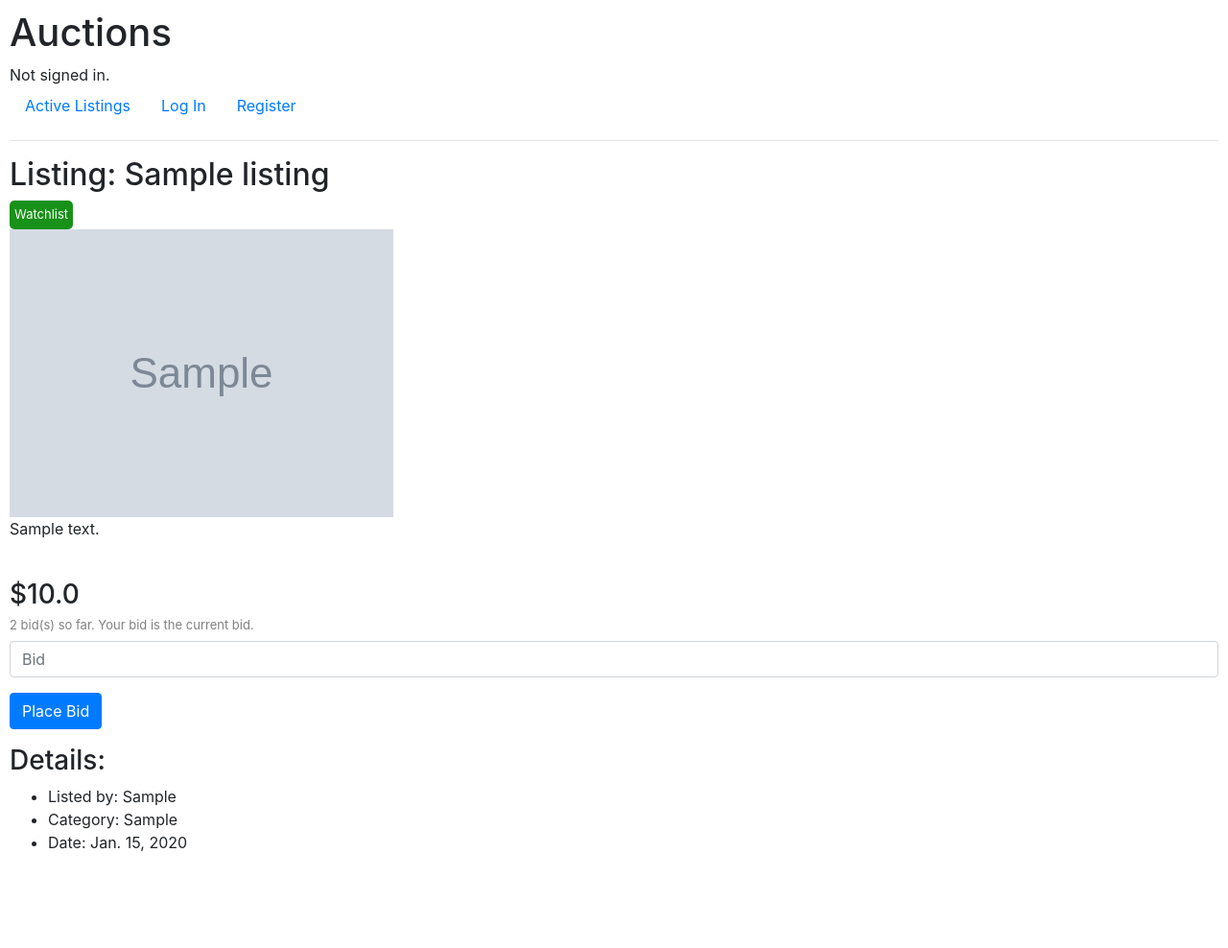
After one commit to pkuzmichev/cs50_commerce, a Django app: page /listing/1 in a window 1280 px wide. The commit adds this page. Shown: the whole page at 96% size. Run offline with Django 3.2, Linux system fonts and the light colour scheme; tables that the repository leaves empty hold one stand-in row (values such as "Sample post"); grey boxes marked "Sample" are stand-in pictures; parts of the project's set-up code (start-up, migrations or seed data) failed here and were passed over; some libraries are stand-ins or nearby versions.

Commit message:
create watchlist

```diff
--- a/auctions/models.py
+++ b/auctions/models.py
@@ -4,7 +4,6 @@ from django.db import models
 
 class User(AbstractUser):
     pass
-
     # 1. read docs https://docs.djangoproject.com/en/3.2/topics/db/models/
     # 2. watch lecture
 
@@ -13,6 +12,7 @@ class User(AbstractUser):
     # and one for comments made on auction listings -> str
 
     # make migrate
+
 
 class Listings(models.Model):
     name = models.CharField(max_length=30)
@@ -34,3 +34,7 @@ class Comments(models.Model):
     user_by = models.CharField(max_length=30)
     date = models.DateField(max_length=30)
     product = models.CharField(max_length=30)
+
+class Watchlist(models.Model):
+    user = models.ForeignKey(User.objects.get(), on_delete=models.CASCADE)
+    item = models.ManyToManyField(Listings)
--- a/auctions/static/auctions/styles.css
+++ b/auctions/static/auctions/styles.css
@@ -29,3 +29,21 @@ sup {
     font-size: small;
     color: gray;
 }
+
+.is-watchlist {
+    display: table;
+    padding: 5px;
+    background-color: rgb(24, 145, 24);
+    color: white;
+    border-radius: 5px;
+    font-size: small;
+}
+
+.no-wathlist {
+    display: table;
+    padding: 5px;
+    background-color: gray;
+    color: white;
+    border-radius: 5px;
+    font-size: small;
+}
--- a/auctions/templates/auctions/index.html
+++ b/auctions/templates/auctions/index.html
@@ -12,7 +12,7 @@
             </div>
             <div class="post-content">
                 <!-- name -->
-                <h3 class="post-title">{{ listing.1 }}</h3>
+                <h3 class="post-title"><a href="{% url 'listing' listing.0 %}">{{ listing.1 }}</a></h3>
                 <!-- price -->
                 <p><b>Price:</b> ${{ listing.2 }}</p>
                 <!-- description -->
--- /dev/null
+++ b/auctions/templates/auctions/listing.html
@@ -0,0 +1,35 @@
+{% extends "auctions/layout.html" %}
+
+{% block body %}
+
+<h2>Listing: {{ name }}</h2>
+<div class="is-watchlist">Watchlist<br></div>
+<img src="{{ image_url }}">
+<br>
+<p>{{ description }}</p>
+<br>
+<h3><a>${{ price }}</a></h3>
+<form action="{% url 'create_listing' %}" method="POST">
+    {% csrf_token %}
+    <div>
+        <!-- TODO -->
+        <sup>2 bid(s) so far. Your bid is the current bid.</sup>
+        <p><input class="form-control" type="number" name="bid" placeholder="Bid" required></p>
+    </div>
+    <p><input class="btn btn-primary" type="submit" value="Place Bid"></p>
+</form>
+
+<h3>Details:</h3>
+<ul>
+    <li>Listed by: {{ user_by }}</li>
+    <li>Category: {{ category }}</li>
+    <li>Date: {{ create_date }}</li>
+</ul>
+<br>
+<a></a>
+<br>
+<!-- <a>{{ category }}</a> -->
+<br>
+<!-- <a>{{ create_date }}</a> -->
+
+{% endblock %}
--- a/auctions/urls.py
+++ b/auctions/urls.py
@@ -7,5 +7,6 @@ urlpatterns = [
     path("login", views.login_view, name="login"),
     path("logout", views.logout_view, name="logout"),
     path("register", views.register, name="register"),
-    path("create_listing", views.create_listing, name="create_listing")
+    path("create_listing", views.create_listing, name="create_listing"),
+    path("listing/<int:id>", views.listing, name="listing")
 ]
--- a/auctions/views.py
+++ b/auctions/views.py
@@ -88,5 +88,17 @@ def create_listing(request):
             return(request, "auctions/create_listing.html", {
                 "message": "Oh..."
             })
-        # print("CREATE LISTING", name, description, bid, image, category)
     return render(request, "auctions/create_listing.html")
+
+def listing(request, id):
+    product = Listings.objects.get(pk=id)
+    return render(request, "auctions/listing.html", {
+        "username": request.user.username,
+        "name": product.__dict__["name"],
+        "description": product.__dict__["description"],
+        "price": product.__dict__["price"],
+        "user_by": product.__dict__["listed_by"],
+        "category": product.__dict__["category"],
+        "create_date": product.__dict__["create_date"],
+        "image_url": product.__dict__["photo"]
+    })
```
Also changed, not shown: auctions/migrations/0006_user_watchlist.py (added), auctions/migrations/0007_auto_20211228_1423.py (added).
